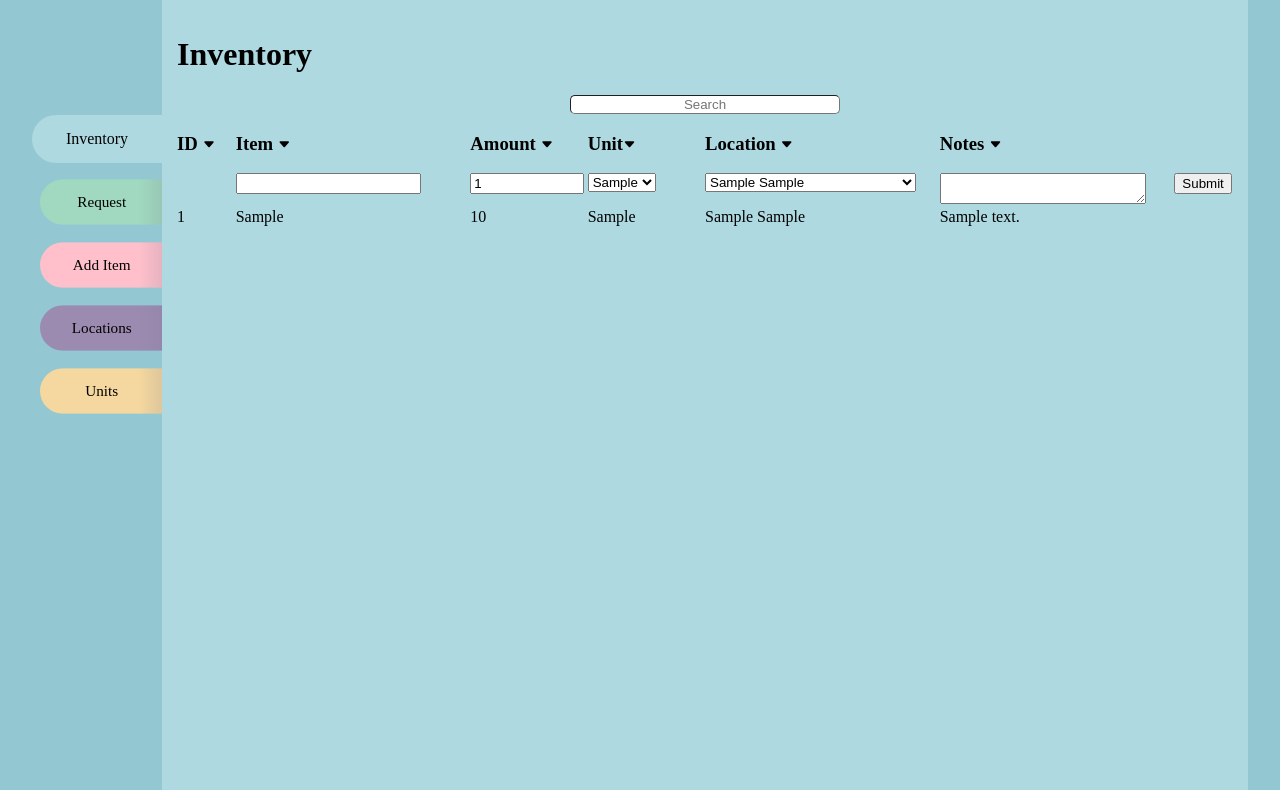
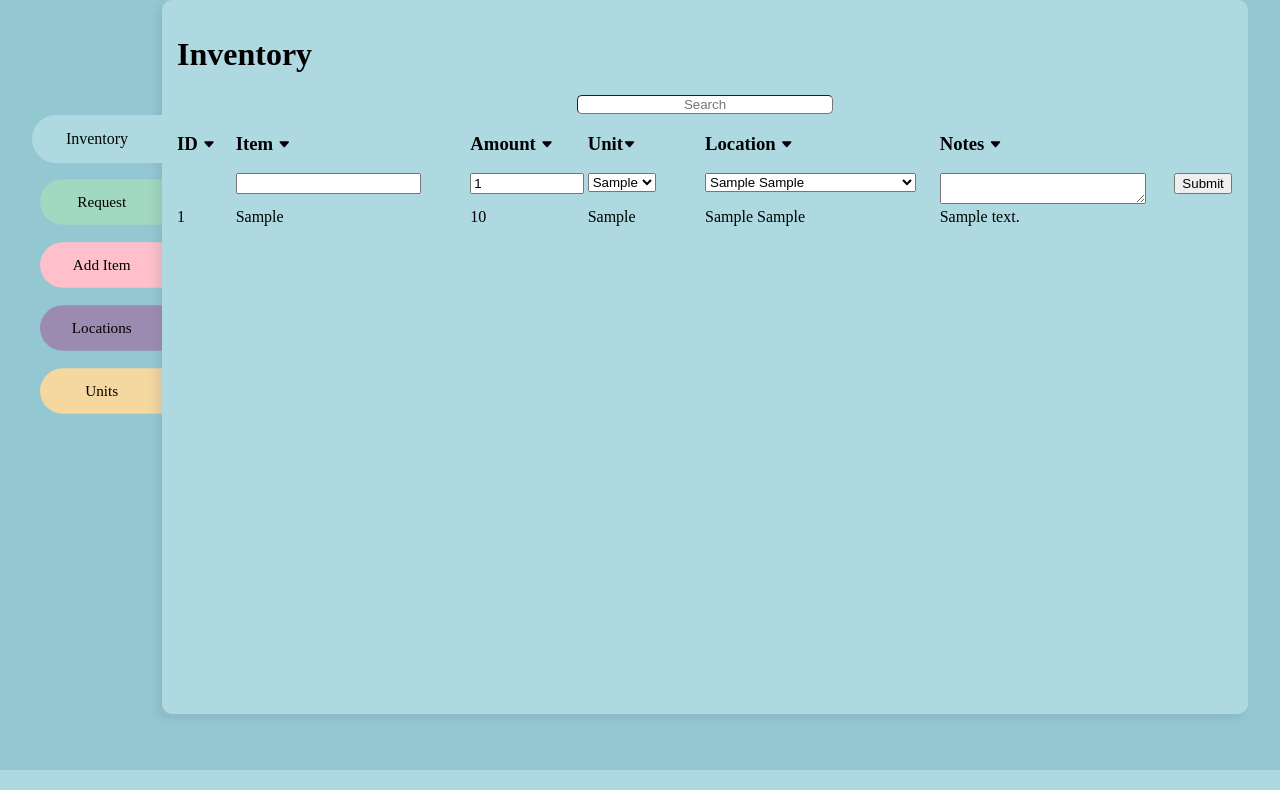
Before and after one commit to hello-pmwilson/cell_bio_inventory, a Django app: page / in a window 1280 px wide. Shown: the part 30-820 px from the top of the page. Run offline with Django 4.2, Linux system fonts and the light colour scheme; a user stored in the database is signed in; tables that the repository leaves empty hold one stand-in row (values such as "Sample post").

Commit message:
style scrollbar
style the scroll bar width, color, etc. Scrollbars don't transition so when scwitching between tabs it will be hidden then reappear after the transition

```diff
--- a/inventory/static/inventory/css/style.css
+++ b/inventory/static/inventory/css/style.css
@@ -44,7 +44,7 @@ body {
 #data {
   background-color: var(--primary-color);
   transition: var(--background-color-trasition);
-  height: 100%;
+  height: 90%;
   min-width: 80%;
   overflow-y: auto;
   overflow-x: hidden;
@@ -52,7 +52,40 @@ body {
   padding: 15px;
   position: relative;
   z-index: 1;
+  box-shadow: -5px 5px 10px 0px rgba(116, 116, 141, 0.19);
+  border-radius: 10px;
 }
+
+/* Chrome, Safari Scrollbar*/
+#data::-webkit-scrollbar {
+  width: 20px;
+}
+
+#data::-webkit-scrollbar-thumb {
+  background: var(--secondary-color);
+  border-radius: 50px;
+  border: solid 5px var(--primary-color);
+}
+
+#data::-webkit-scrollbar-track {
+  opacity: 0;
+}
+
+/* Edge, Explorer Scrollbar*/
+#data::-ms-scrollbar {
+  width: 20px;
+}
+
+#data::-ms-scrollbar-thumb {
+  background: var(--secondary-color);
+  border-radius: 50px;
+  border: solid 5px var(--primary-color);
+}
+
+#data::-ms-scrollbar-track {
+  opacity: 0;
+}
+
 
 .search-bar {
   display: flex;
@@ -61,7 +94,7 @@ body {
 }
 
 #search {
-  width: 25%;
+  width: 250px;
   border-radius: 5px;
   border-width: 1px;
 }
@@ -80,13 +113,14 @@ body {
   border-top-left-radius: 50px;
   border-bottom-left-radius: 50px;
   position: relative;
-  z-index: 0;
+  z-index: 2;
 }
 
 .inactive {
-  background: linear-gradient(to left, #74748d30 0%, #74748d00 20%);
+  /* background: linear-gradient(to left, #74748d30 0%, #74748d00 20%); */
   transition: var(--background-color-trasition);
   transform: scale(.95) translateX(5px);
+  z-index: 0;
 }
 
 #loading-flask {
--- a/inventory/static/inventory/js/index.js
+++ b/inventory/static/inventory/js/index.js
@@ -1,6 +1,6 @@
 $(document).ready(function() {
   //Load Data
-  //When the page is called, make the API call for the data to load in
+  //When the page is called, make the API call for the initial data to load in
   var defaultURL = $('#data').attr("defaultURL")
   $.ajax({
     url: defaultURL,
@@ -47,6 +47,9 @@ $(document).ready(function() {
   //when selecting new tabs
   var tabs = $(".tab")
   tabs.click(function(e) {
+    //hide scrollbar since it can't transition
+    $('#data').css('overflow-y', 'hidden')
+
     //change the color
     var primaryColor = tabColors[e.target.id][0];
     var secondaryColor = tabColors[e.target.id][1];
@@ -65,6 +68,7 @@ $(document).ready(function() {
         success: function(response) {
             var data = $(response);
             $("#data").html(data);
+            setTimeout(function() {$('#data').css('overflow-y', 'auto');}, 1000); //wait for transitions then reveal the scrollbar
         },
         error: function(error) {
             console.error('Error fetching new content:', error);
--- a/inventory/views.py
+++ b/inventory/views.py
@@ -1,13 +1,12 @@
 ##currently working on
 #add minimum time to loading flask to force husband to appreciate it
-#break up the settings file into its respective bits and then set the code to load them seperately properly
 #add methods for adding and deleting lines
 #add code for implementing those methods
 #method is already built, add the code to do the ordrer by feature ie dropdown menu from arrow down
-#fix css so there isnt a scroll bar on the main page
-#make sure forms work, add hidden widget to all forms
 #add shadow to main div
 #logout button
+#sticky title
+#fix scroll bar
 
 
 
```
Lines whose indentation alone changed are shown as unchanged.
